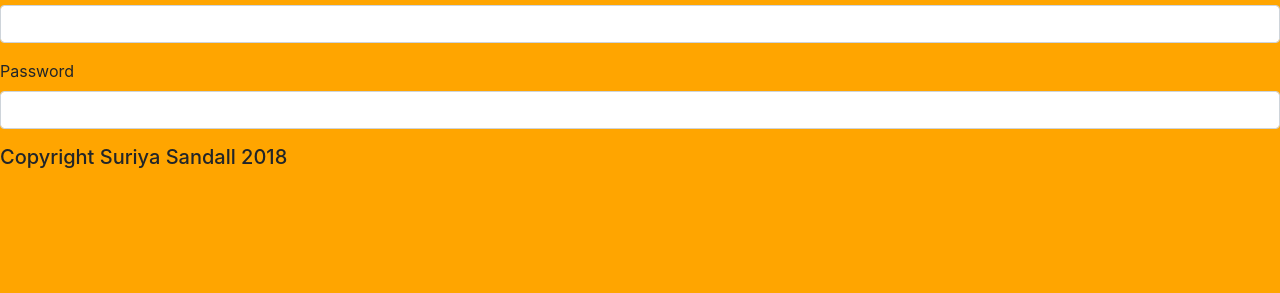
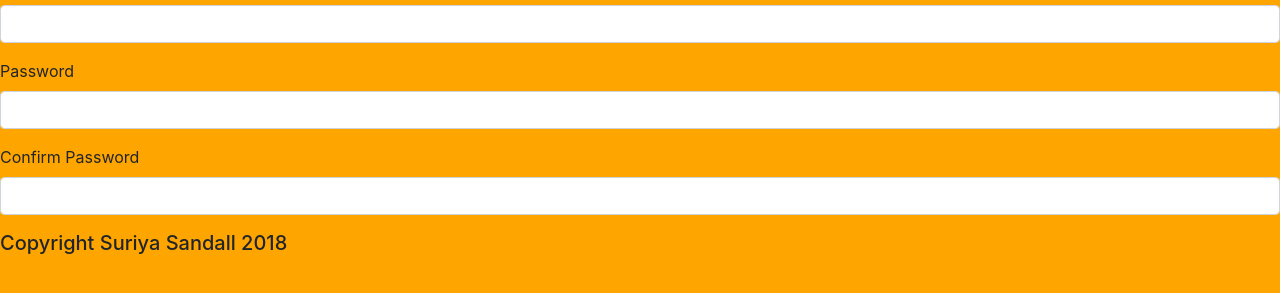
Before and after one commit to ssandall/TrackMe, a website: page Web/Public/login.html in a window 1280 px wide. Shown: the part 149-442 px from the top of the page. Drawn offline with nearby package versions, Linux system fonts and the light colour scheme.

Commit message:
NEW: added confirm password entry box

```diff
--- a/Web/Public/login.html
+++ b/Web/Public/login.html
@@ -24,6 +24,11 @@
             <input type="text" class="form-control" id="password" />
         </div>
 
+        <div class="form-group">
+                <label for="confirm password">Confirm Password</label>
+                <input type="text" class="form-control" id="confirm-password" />
+            </div>
+
         <script src="https://code.jquery.com/jquery-3.3.1.slim.min.js" integrity="sha384-q8i/X+965DzO0rT7abK41JStQIAqVgRVzpbzo5smXKp4YfRvH+8abtTE1Pi6jizo" crossorigin="anonymous"></script>
         <script src="https://cdnjs.cloudflare.com/ajax/libs/popper.js/1.14.3/umd/popper.min.js" integrity="sha384-ZMP7rVo3mIykV+2+9J3UJ46jBk0WLaUAdn689aCwoqbBJiSnjAK/l8WvCWPIPm49" crossorigin="anonymous"></script>
         <script src="https://stackpath.bootstrapcdn.com/bootstrap/4.1.1/js/bootstrap.min.js" integrity="sha384-smHYKdLADwkXOn1EmN1qk/HfnUcbVRZyYmZ4qpPea6sjB/pTJ0euyQp0Mk8ck+5T" crossorigin="anonymous"></script>
```
